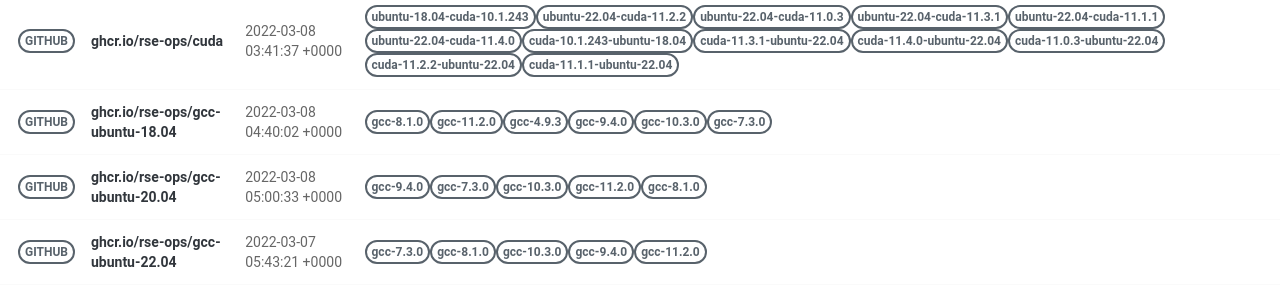
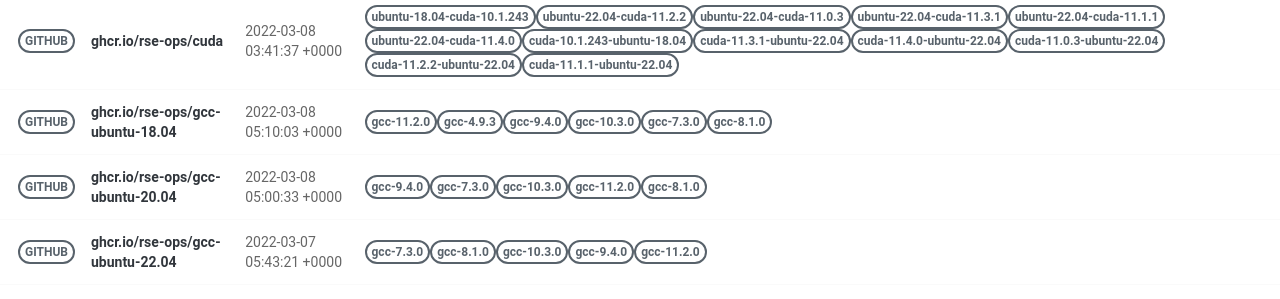
Before and after one commit to rse-ops/docker-images, a Jekyll site: the page built from pages/index.md, in a window 1280 px wide. Shown: the part 502-801 px from the top of the page. Built offline with Jekyll 4.4.1, drawn with Linux system fonts in a browser that asks for light colours; nearby versions of some CDN libraries.

Commit message:
Automated push to update library 2022-03-08

```diff
--- a/_library/ghcr.io-rse-ops-gcc-ubuntu-18.04.md
+++ b/_library/ghcr.io-rse-ops-gcc-ubuntu-18.04.md
@@ -1,14 +1,11 @@
 ---
 layout: container
 name: ghcr.io/rse-ops/gcc-ubuntu-18.04
-updated_at: 2022-03-08 04:40:02.544620
+updated_at: 2022-03-08 05:10:03.931727
 
 
 container_url: https://github.com/orgs/rse-ops/packages/container/package/gcc-ubuntu-18.04
 versions:
- - tag: gcc-8.1.0
-   dockerfile: https://github.com/rse-ops/docker-images/blob/main/ubuntu/gcc/Dockerfile
-   manifest: https://crane.ggcr.dev/manifest/ghcr.io/rse-ops/gcc-ubuntu-18.04:gcc-8.1.0
  - tag: gcc-11.2.0
    dockerfile: https://github.com/rse-ops/docker-images/blob/main/ubuntu/gcc/Dockerfile
    manifest: https://crane.ggcr.dev/manifest/ghcr.io/rse-ops/gcc-ubuntu-18.04:gcc-11.2.0
```
Also changed, not shown: other parts of _library/ghcr.io-rse-ops-gcc-ubuntu-18.04.md (+3 -0 lines).
